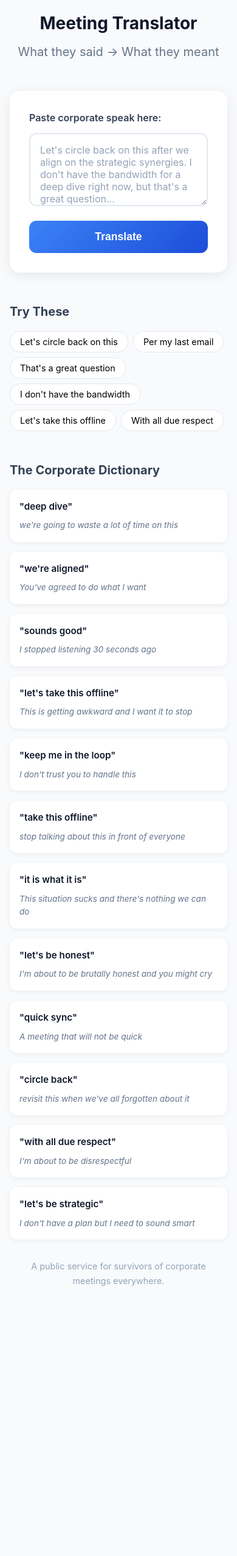
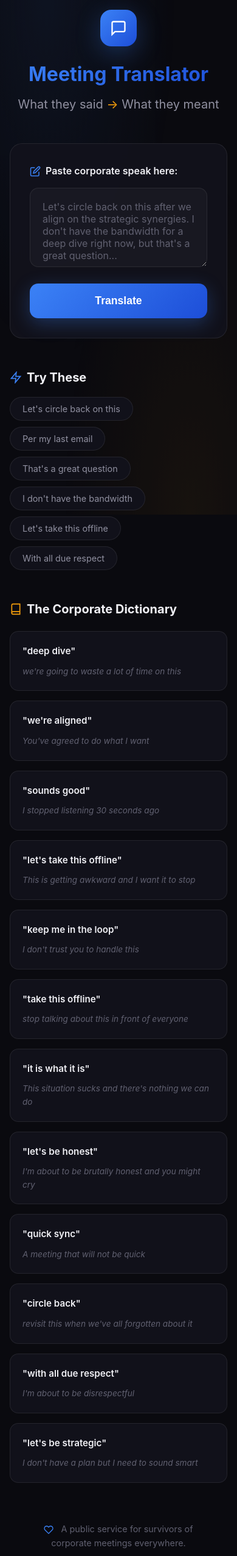
Before and after one commit to violentlydelightful/meeting-translator, a Flask app: page / in a window 390 px wide. Shown: the top 2552 px of the page at 61% size. Before the commit the page ends 2109 px from the top, so only its background shows below. Run offline with Flask 3, Linux system fonts and the light colour scheme.

Commit message:
Polish UI with modern dark corporate parody theme
- Rewrote CSS with dark glassmorphism design
- Added animated gradient background
- Added header icon with gradient and glow effect
- Added SVG icons to labels and section headers
- Enhanced translator box with glass border styling
- Improved density meter with glow effects
- Updated translation items with amber accent for contrast
- Added chip hover animations
- Modernized dictionary cards with hover effects
- Better responsive styling

Co-Authored-By: Claude Opus 4.5 <noreply@anthropic.com>

```diff
--- a/static/style.css
+++ b/static/style.css
@@ -1,17 +1,62 @@
-/* Meeting Translator - Clean Corporate Parody */
+/* Meeting Translator - Dark Corporate Parody Theme */
 * { margin: 0; padding: 0; box-sizing: border-box; }
 
+:root {
+    --bg-dark: #0a0a0f;
+    --bg-card: rgba(18, 18, 28, 0.95);
+    --bg-input: rgba(255, 255, 255, 0.03);
+    --glass-border: rgba(255, 255, 255, 0.08);
+    --text-primary: #f0f0f5;
+    --text-secondary: #9090a0;
+    --text-muted: #606070;
+    --accent-blue: #3b82f6;
+    --accent-orange: #f59e0b;
+    --accent-amber: #fbbf24;
+    --accent-green: #22c55e;
+    --accent-red: #ef4444;
+    --gradient-blue: linear-gradient(135deg, #3b82f6, #1d4ed8);
+    --gradient-amber: linear-gradient(135deg, #f59e0b, #d97706);
+    --glow-blue: rgba(59, 130, 246, 0.3);
+}
+
 body {
-    font-family: -apple-system, BlinkMacSystemFont, 'Segoe UI', Roboto, sans-serif;
-    background: #f8fafc;
-    color: #1e293b;
+    font-family: 'Inter', -apple-system, BlinkMacSystemFont, sans-serif;
+    background: var(--bg-dark);
+    color: var(--text-primary);
     line-height: 1.6;
+    min-height: 100vh;
+}
+
+/* Animated background */
+body::before {
+    content: '';
+    position: fixed;
+    top: 0;
+    left: 0;
+    right: 0;
+    bottom: 0;
+    background-image:
+        radial-gradient(ellipse at 20% 0%, rgba(59, 130, 246, 0.1) 0%, transparent 50%),
+        radial-gradient(ellipse at 80% 100%, rgba(245, 158, 11, 0.08) 0%, transparent 50%);
+    z-index: -1;
+    animation: bgPulse 15s ease-in-out infinite alternate;
+}
+
+@keyframes bgPulse {
+    0% { opacity: 0.6; }
+    100% { opacity: 1; }
 }
 
 .container {
     max-width: 800px;
     margin: 0 auto;
     padding: 2rem;
+    animation: fadeIn 0.5s ease;
+}
+
+@keyframes fadeIn {
+    from { opacity: 0; transform: translateY(20px); }
+    to { opacity: 1; transform: translateY(0); }
 }
 
 /* Header */
@@ -20,77 +65,124 @@ header {
     margin-bottom: 3rem;
 }
 
+.header-icon {
+    width: 72px;
+    height: 72px;
+    margin: 0 auto 1.25rem;
+    border-radius: 18px;
+    background: var(--gradient-blue);
+    display: flex;
+    align-items: center;
+    justify-content: center;
+    box-shadow: 0 10px 40px var(--glow-blue);
+}
+
+.header-icon svg {
+    width: 36px;
+    height: 36px;
+    stroke: white;
+}
+
 h1 {
-    font-size: 2.5rem;
+    font-size: 2.75rem;
     font-weight: 700;
-    color: #0f172a;
     margin-bottom: 0.5rem;
+    background: var(--gradient-blue);
+    -webkit-background-clip: text;
+    -webkit-text-fill-color: transparent;
+    background-clip: text;
 }
 
 .tagline {
     font-size: 1.25rem;
-    color: #64748b;
+    color: var(--text-secondary);
+}
+
+.tagline span {
+    color: var(--accent-orange);
 }
 
 /* Translator Box */
 .translator-box {
-    background: white;
-    border-radius: 16px;
+    background: var(--bg-card);
+    backdrop-filter: blur(20px);
+    border-radius: 20px;
     padding: 2rem;
-    box-shadow: 0 4px 20px rgba(0, 0, 0, 0.08);
+    border: 1px solid var(--glass-border);
     margin-bottom: 3rem;
 }
 
 .input-section label {
-    display: block;
+    display: flex;
+    align-items: center;
+    gap: 0.5rem;
     font-weight: 600;
-    margin-bottom: 0.75rem;
-    color: #334155;
+    margin-bottom: 0.875rem;
+    color: var(--text-primary);
+}
+
+.input-section label svg {
+    width: 18px;
+    height: 18px;
+    stroke: var(--accent-blue);
 }
 
 textarea {
     width: 100%;
-    min-height: 120px;
-    padding: 1rem;
-    border: 2px solid #e2e8f0;
-    border-radius: 12px;
+    min-height: 130px;
+    padding: 1.25rem;
+    background: var(--bg-input);
+    border: 1px solid var(--glass-border);
+    border-radius: 14px;
     font-size: 1rem;
     font-family: inherit;
+    color: var(--text-primary);
     resize: vertical;
-    transition: border-color 0.2s;
+    transition: all 0.3s;
 }
 
 textarea:focus {
     outline: none;
-    border-color: #3b82f6;
+    border-color: var(--accent-blue);
+    box-shadow: 0 0 0 3px rgba(59, 130, 246, 0.2);
+    background: rgba(255, 255, 255, 0.05);
 }
 
 textarea::placeholder {
-    color: #94a3b8;
+    color: var(--text-muted);
 }
 
 #translate-btn {
-    display: block;
+    display: flex;
+    align-items: center;
+    justify-content: center;
+    gap: 0.5rem;
     width: 100%;
-    margin-top: 1rem;
-    padding: 1rem 2rem;
-    background: linear-gradient(135deg, #3b82f6, #1d4ed8);
+    margin-top: 1.25rem;
+    padding: 1.125rem 2rem;
+    background: var(--gradient-blue);
     color: white;
     border: none;
-    border-radius: 12px;
+    border-radius: 14px;
     font-size: 1.1rem;
     font-weight: 600;
     cursor: pointer;
-    transition: transform 0.2s, box-shadow 0.2s;
+    transition: all 0.3s;
+    box-shadow: 0 8px 30px var(--glow-blue);
+}
+
+#translate-btn svg {
+    width: 20px;
+    height: 20px;
 }
 
 #translate-btn:hover {
-    transform: translateY(-2px);
-    box-shadow: 0 4px 12px rgba(59, 130, 246, 0.4);
+    transform: translateY(-3px);
+    box-shadow: 0 12px 40px var(--glow-blue);
 }
 
 #translate-btn:disabled {
-    background: #94a3b8;
+    background: var(--text-muted);
     transform: none;
     box-shadow: none;
 }
@@ -220,37 +327,62 @@ textarea::placeholder {
 .examples h2 {
     font-size: 1.25rem;
     margin-bottom: 1rem;
-    color: #334155;
+    color: var(--text-primary);
+    display: flex;
+    align-items: center;
+    gap: 0.5rem;
+}
+
+.examples h2 svg {
+    width: 20px;
+    height: 20px;
+    stroke: var(--accent-blue);
 }
 
 .example-chips {
     display: flex;
     flex-wrap: wrap;
-    gap: 0.5rem;
+    gap: 0.625rem;
 }
 
 .chip {
-    background: white;
-    border: 1px solid #e2e8f0;
-    padding: 0.5rem 1rem;
-    border-radius: 20px;
+    background: var(--bg-card);
+    border: 1px solid var(--glass-border);
+    padding: 0.625rem 1.25rem;
+    border-radius: 25px;
     font-size: 0.9rem;
+    color: var(--text-secondary);
     cursor: pointer;
-    transition: all 0.2s;
+    transition: all 0.3s;
     font-family: inherit;
 }
 
 .chip:hover {
-    background: #3b82f6;
+    background: var(--accent-blue);
     color: white;
-    border-color: #3b82f6;
+    border-color: var(--accent-blue);
+    transform: translateY(-2px);
+    box-shadow: 0 4px 15px var(--glow-blue);
 }
 
 /* Dictionary */
+.dictionary {
+    margin-bottom: 2rem;
+}
+
 .dictionary h2 {
     font-size: 1.25rem;
-    margin-bottom: 1rem;
-    color: #334155;
+    margin-bottom: 1.25rem;
+    color: var(--text-primary);
+    display: flex;
+    align-items: center;
+    gap: 0.5rem;
+}
+
+.dictionary h2 svg {
+    width: 20px;
+    height: 20px;
+    stroke: var(--accent-orange);
 }
 
 .dictionary-grid {
@@ -260,27 +392,30 @@ textarea::placeholder {
 }
 
 .dict-card {
-    background: white;
-    border-radius: 12px;
-    padding: 1rem;
-    box-shadow: 0 2px 8px rgba(0, 0, 0, 0.06);
-    transition: transform 0.2s;
+    background: var(--bg-card);
+    backdrop-filter: blur(10px);
+    border-radius: 14px;
+    padding: 1.25rem;
+    border: 1px solid var(--glass-border);
+    transition: all 0.3s;
 }
 
 .dict-card:hover {
-    transform: translateY(-2px);
+    transform: translateY(-3px);
+    border-color: rgba(245, 158, 11, 0.3);
+    box-shadow: 0 10px 30px rgba(0, 0, 0, 0.3);
 }
 
 .dict-phrase {
     font-weight: 600;
-    color: #0f172a;
-    margin-bottom: 0.5rem;
+    color: var(--text-primary);
+    margin-bottom: 0.625rem;
     font-size: 0.95rem;
 }
 
 .dict-meaning {
     font-size: 0.85rem;
-    color: #64748b;
+    color: var(--text-muted);
     font-style: italic;
 }
 
@@ -288,19 +423,44 @@ textarea::placeholder {
 footer {
     text-align: center;
     padding: 2rem;
-    color: #94a3b8;
+    color: var(--text-muted);
     font-size: 0.9rem;
+}
+
+footer svg {
+    width: 16px;
+    height: 16px;
+    stroke: var(--accent-blue);
+    vertical-align: middle;
+    margin-right: 0.5rem;
 }
 
 /* Responsive */
 @media (max-width: 640px) {
-    .container { padding: 1rem; }
-    h1 { font-size: 1.75rem; }
+    .container {
+        padding: 1rem;
+    }
+
+    h1 {
+        font-size: 2rem;
+    }
+
     .translation-item.has-translation {
         grid-template-columns: 1fr;
     }
+
     .arrow {
         transform: rotate(90deg);
         text-align: center;
     }
+
+    .header-icon {
+        width: 60px;
+        height: 60px;
+    }
+
+    .header-icon svg {
+        width: 28px;
+        height: 28px;
+    }
 }
--- a/templates/index.html
+++ b/templates/index.html
@@ -9,14 +9,25 @@
 <body>
     <div class="container">
         <header>
+            <div class="header-icon">
+                <svg viewBox="0 0 24 24" fill="none" stroke="currentColor" stroke-width="2">
+                    <path d="M21 15a2 2 0 0 1-2 2H7l-4 4V5a2 2 0 0 1 2-2h14a2 2 0 0 1 2 2z"/>
+                </svg>
+            </div>
             <h1>Meeting Translator</h1>
-            <p class="tagline">What they said → What they meant</p>
+            <p class="tagline">What they said <span>→</span> What they meant</p>
         </header>
 
         <main>
             <div class="translator-box">
                 <div class="input-section">
-                    <label for="input-text">Paste corporate speak here:</label>
+                    <label for="input-text">
+                        <svg viewBox="0 0 24 24" fill="none" stroke="currentColor" stroke-width="2">
+                            <path d="M11 4H4a2 2 0 0 0-2 2v14a2 2 0 0 0 2 2h14a2 2 0 0 0 2-2v-7"/>
+                            <path d="M18.5 2.5a2.121 2.121 0 0 1 3 3L12 15l-4 1 1-4 9.5-9.5z"/>
+                        </svg>
+                        Paste corporate speak here:
+                    </label>
                     <textarea id="input-text" placeholder="Let's circle back on this after we align on the strategic synergies. I don't have the bandwidth for a deep dive right now, but that's a great question..."></textarea>
                     <button id="translate-btn" onclick="translate()">Translate</button>
                 </div>
@@ -35,7 +46,12 @@
             </div>
 
             <section class="examples">
-                <h2>Try These</h2>
+                <h2>
+                    <svg viewBox="0 0 24 24" fill="none" stroke="currentColor" stroke-width="2">
+                        <polygon points="13 2 3 14 12 14 11 22 21 10 12 10 13 2"/>
+                    </svg>
+                    Try These
+                </h2>
                 <div class="example-chips">
                     <button class="chip" onclick="setExample(this)">Let's circle back on this</button>
                     <button class="chip" onclick="setExample(this)">Per my last email</button>
@@ -47,13 +63,24 @@
             </section>
 
             <section class="dictionary">
-                <h2>The Corporate Dictionary</h2>
+                <h2>
+                    <svg viewBox="0 0 24 24" fill="none" stroke="currentColor" stroke-width="2">
+                        <path d="M4 19.5A2.5 2.5 0 0 1 6.5 17H20"/>
+                        <path d="M6.5 2H20v20H6.5A2.5 2.5 0 0 1 4 19.5v-15A2.5 2.5 0 0 1 6.5 2z"/>
+                    </svg>
+                    The Corporate Dictionary
+                </h2>
                 <div class="dictionary-grid" id="dictionary-grid"></div>
             </section>
         </main>
 
         <footer>
-            <p>A public service for survivors of corporate meetings everywhere.</p>
+            <p>
+                <svg viewBox="0 0 24 24" fill="none" stroke="currentColor" stroke-width="2">
+                    <path d="M20.84 4.61a5.5 5.5 0 0 0-7.78 0L12 5.67l-1.06-1.06a5.5 5.5 0 0 0-7.78 7.78l1.06 1.06L12 21.23l7.78-7.78 1.06-1.06a5.5 5.5 0 0 0 0-7.78z"/>
+                </svg>
+                A public service for survivors of corporate meetings everywhere.
+            </p>
         </footer>
     </div>
 
```
Also changed, not shown: other parts of static/style.css (+52 -37 lines).
